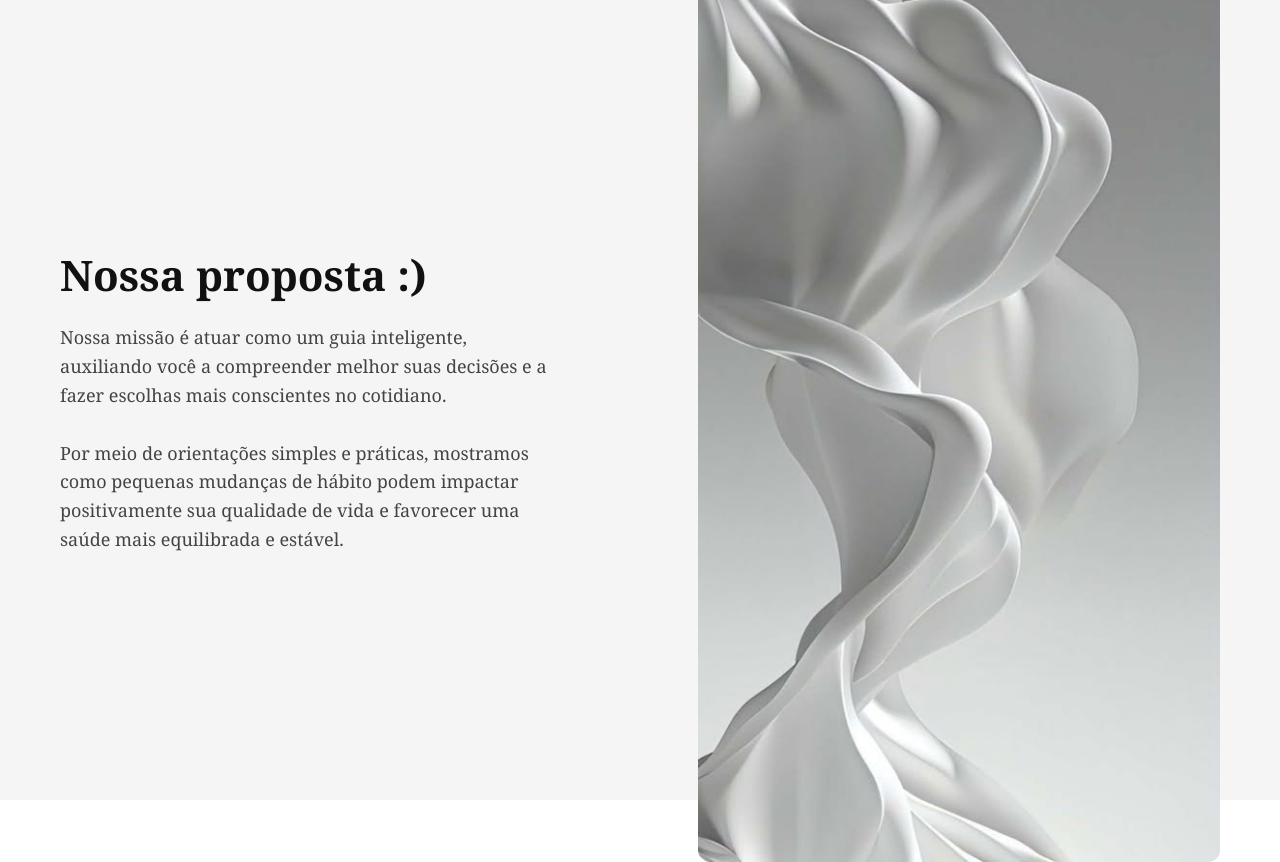
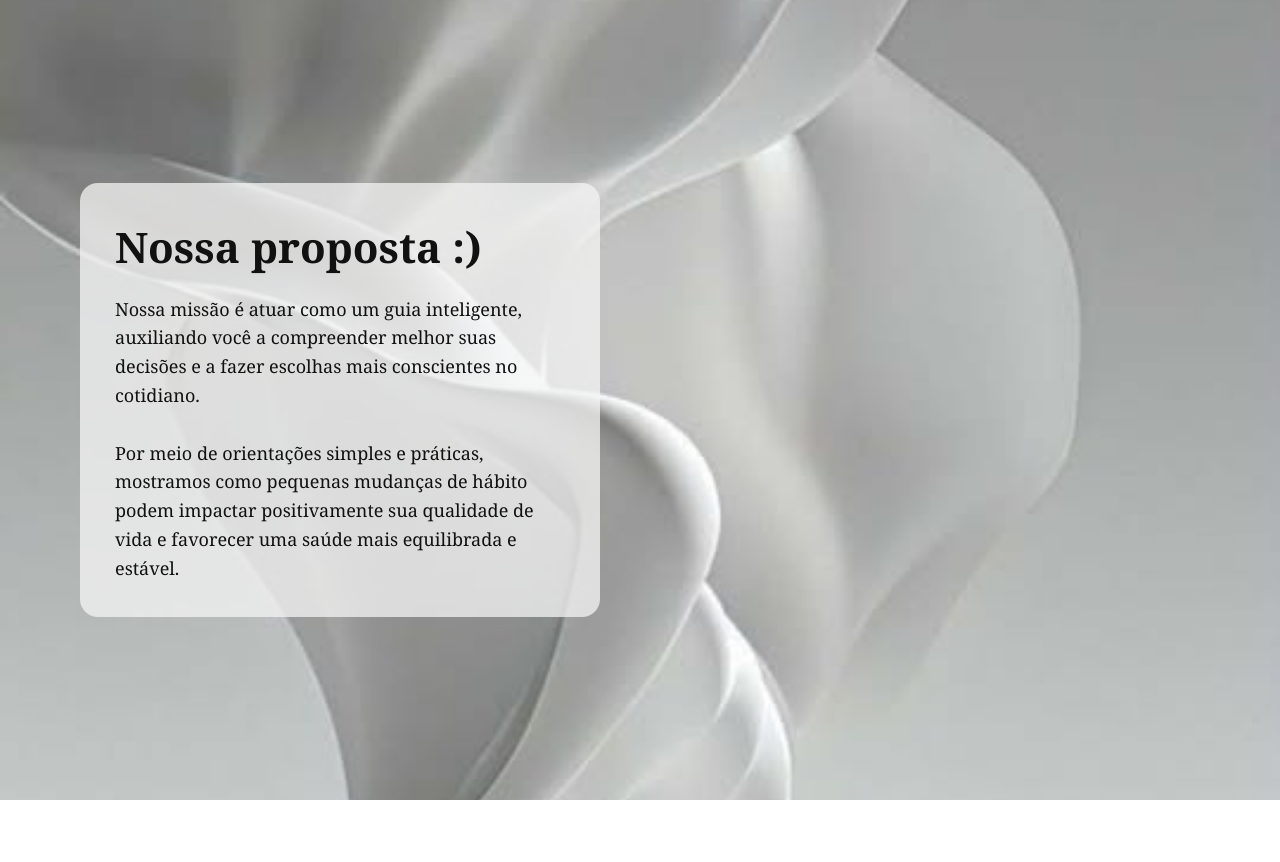
Before and after one commit to wallacereissiviriano-stack/meu-site, a plain HTML site: page index.html in a window 1280 px wide. Shown: the top 862 px of the page. Drawn offline with Linux system fonts and the light colour scheme.

Commit message:
Update index.html

```diff
--- a/index.html
+++ b/index.html
@@ -9,26 +9,30 @@
       margin: 0;
       padding: 0;
       box-sizing: border-box;
-      font-family: "Georgia", serif;
+      font-family: Georgia, serif;
     }
 
     body {
-      background: #f5f5f5;
       color: #111;
-    }
-
-    /* PRIMEIRA TELA */
-    .hero {
-      height: 100vh;
-      display: flex;
-      align-items: center;
-      justify-content: space-between;
-      padding: 60px;
       background: #f5f5f5;
     }
 
+    .hero {
+      min-height: 100vh;
+      display: flex;
+      align-items: center;
+      padding: 80px;
+      background-image: url("imagem.png");
+      background-size: cover;
+      background-position: center;
+      background-repeat: no-repeat;
+    }
+
     .text {
-      max-width: 500px;
+      max-width: 520px;
+      background: rgba(245, 245, 245, 0.75);
+      padding: 35px;
+      border-radius: 18px;
     }
 
     .text h1 {
@@ -39,21 +43,10 @@
     .text p {
       font-size: 18px;
       line-height: 1.6;
-      color: #444;
     }
 
-    .image {
-      width: 45%;
-    }
-
-    .image img {
-      width: 100%;
-      border-radius: 12px;
-    }
-
-    /* SEGUNDA PARTE (RODANDO PRA BAIXO) */
     .footer {
-      padding: 100px 20px;
+      padding: 80px 20px;
       text-align: center;
       background: #ffffff;
     }
@@ -73,25 +66,11 @@
       color: #777;
       font-size: 14px;
     }
-
-    @media(max-width: 900px){
-      .hero{
-        flex-direction: column;
-        text-align: center;
-      }
-
-      .image{
-        width: 100%;
-        margin-top: 30px;
-      }
-    }
   </style>
 </head>
 <body>
 
-  <!-- PARTE 1 -->
   <section class="hero">
-
     <div class="text">
       <h1>Nossa proposta :)</h1>
       <p>
@@ -100,18 +79,10 @@
         Por meio de orientações simples e práticas, mostramos como pequenas mudanças de hábito podem impactar positivamente sua qualidade de vida e favorecer uma saúde mais equilibrada e estável.
       </p>
     </div>
-
-    <div class="image">
-      <!-- COLOCA SUA IMAGEM AQUI -->
-      <img src="https://raw.githubusercontent.com/wallacereissiviriano-stack/meu-site/main/imagem.png" alt="">
-    </div>
-
   </section>
 
-  <!-- PARTE 2 -->
   <section class="footer">
     <h2>Guia Digital</h2>
-
     <p>(sac): 3140028922</p>
     <p>R. Paineiras, 1300 - Eldorado, Contagem - MG</p>
 
```
